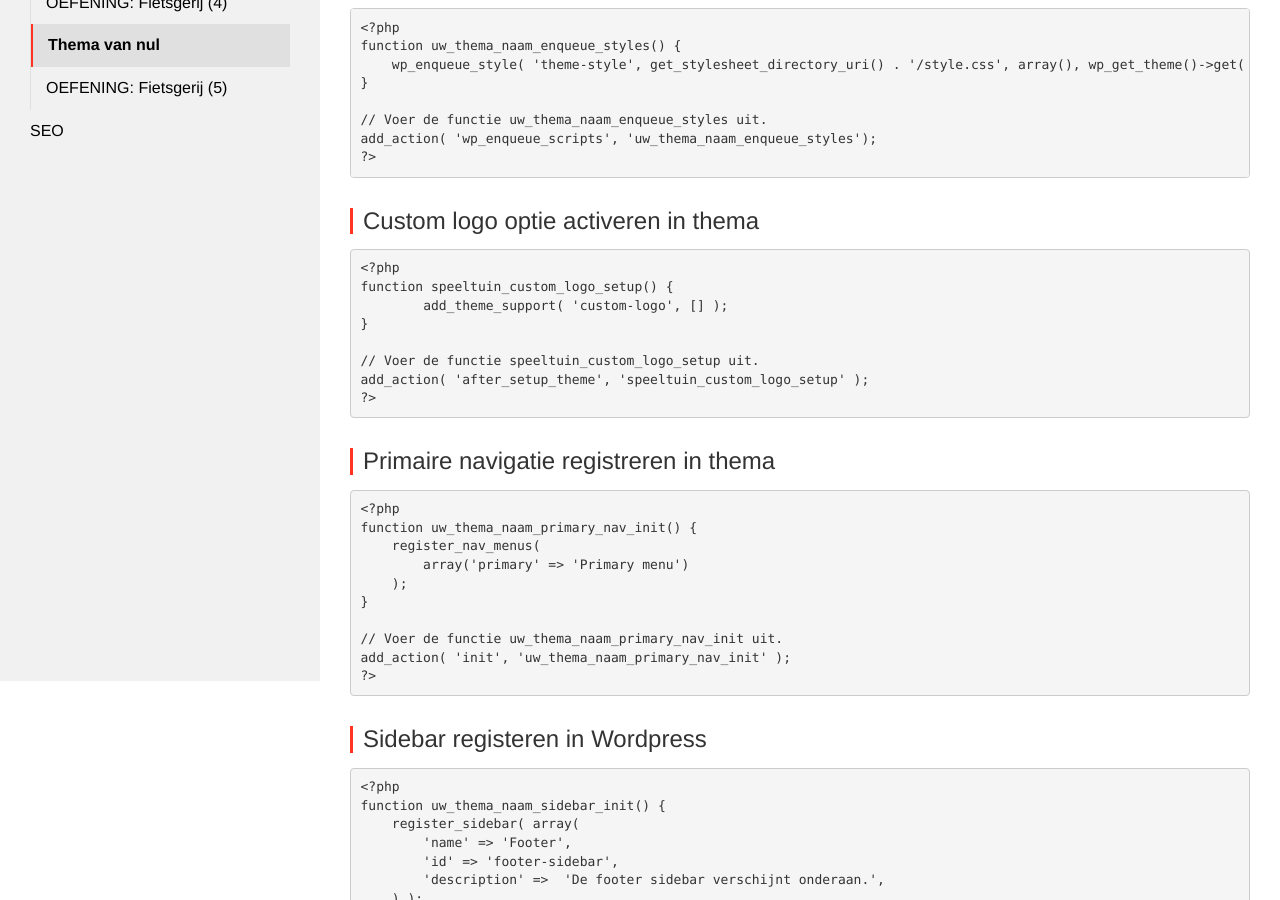
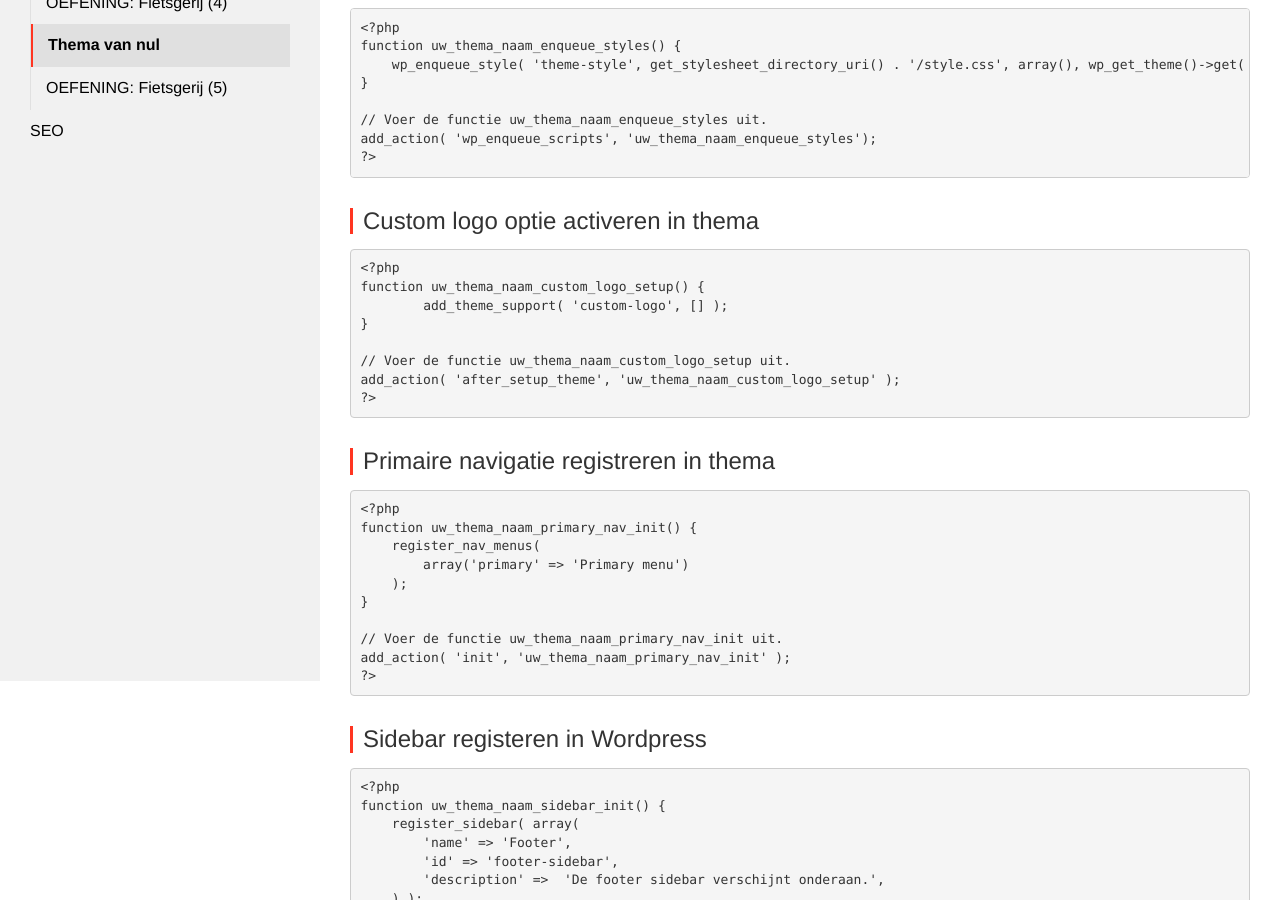
Before and after one commit to Syntra-Brussel/dynamische-webtechnieken, a Jekyll site: the page built from wordpress/thema-van-nul.md, in a window 1280 px wide and 900 px high, scrolled down 819 px. Built offline with Jekyll 4.4.1, drawn with Linux system fonts in a browser that asks for light colours; nearby versions of some CDN libraries; a script that is not in the unit is left out.

Commit message:
Update thema-van-nul.md

```diff
--- a/wordpress/thema-van-nul.md
+++ b/wordpress/thema-van-nul.md
@@ -59,12 +59,12 @@ add_action( 'wp_enqueue_scripts', 'uw_thema_naam_enqueue_styles');
 ### Custom logo optie activeren in thema
 <pre>
 &lt;?php
-function speeltuin_custom_logo_setup() {
+function uw_thema_naam_custom_logo_setup() {
 	add_theme_support( 'custom-logo', [] );
 }
 
-// Voer de functie speeltuin_custom_logo_setup uit.
-add_action( 'after_setup_theme', 'speeltuin_custom_logo_setup' );
+// Voer de functie uw_thema_naam_custom_logo_setup uit.
+add_action( 'after_setup_theme', 'uw_thema_naam_custom_logo_setup' );
 ?&gt;
 </pre>
 
```
